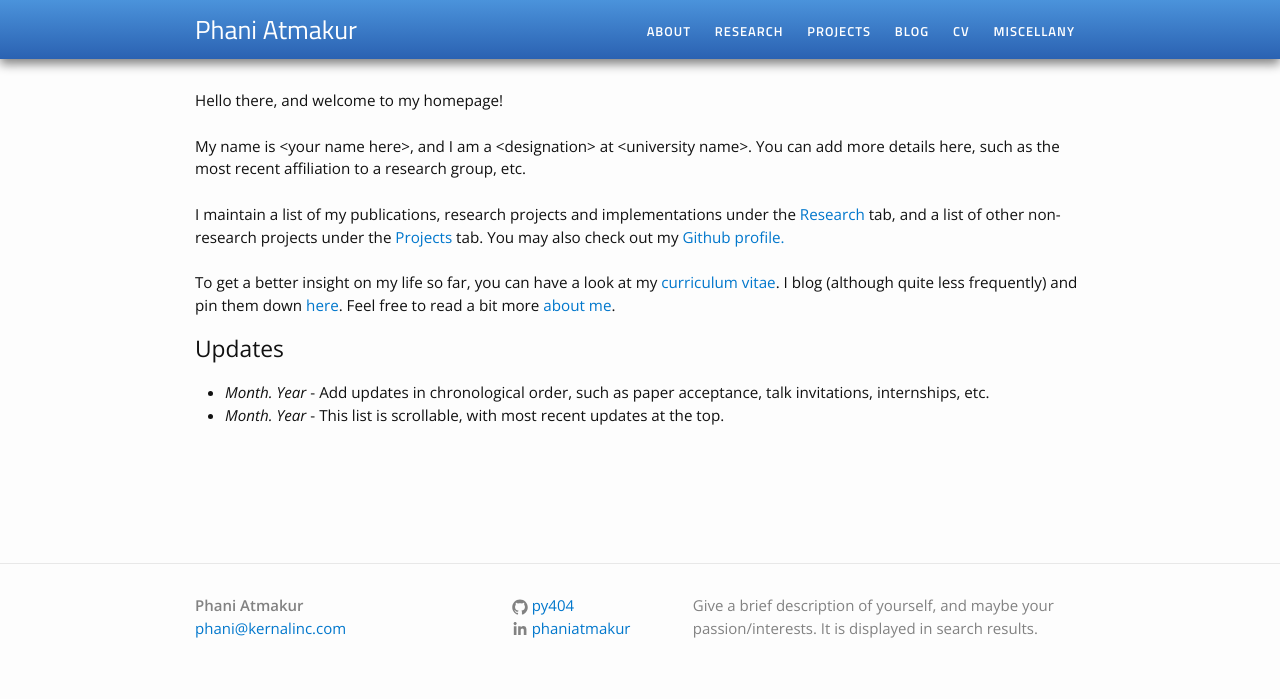
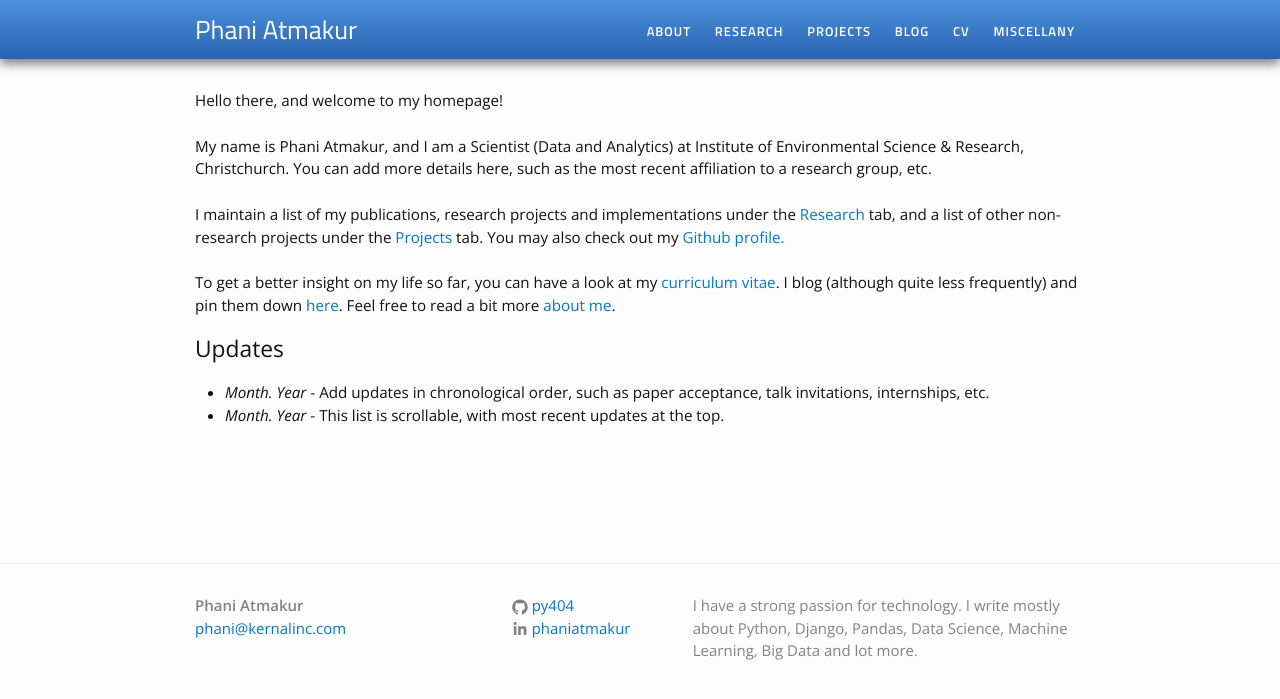
Before and after one commit to py404/py404.github.io, a Jekyll site: the page built from index.html, in a window 1280 px wide. Shown: the top 699 px of the page. Built offline with Jekyll 4.4.1, drawn with Linux system fonts in a browser that asks for light colours.

Commit message:
Updated root index path

```diff
--- a/_config.yml
+++ b/_config.yml
@@ -3,13 +3,12 @@ title: Phani Atmakur
 general_email: phani@kernalinc.com
 
 description: > # this means to ignore newlines until "baseurl:"
-  Give a brief description of yourself, and maybe your passion/interests. It is displayed in search results.
+  I have a strong passion for technology. I write mostly about Python, Django, Pandas, Data Science, Machine Learning, Big Data and lot more.
 
-baseurl: "/academic-portfolio" # the subpath of your site, e.g. /blog/
+baseurl: "" # the subpath of your site, e.g. /blog/
 
 url: "https://py404.github.io" # the base hostname & protocol for your site
 
-# twitter_username: jekyllrb
 github_username: py404
 linkedin_username: phaniatmakur
 # feel free to add other links here; you will have to add the SVG icon in _layouts/footer.html
--- a/index.html
+++ b/index.html
@@ -4,7 +4,7 @@ layout: default
 
 <div class="home">
 
-<p>Hello there, and welcome to my homepage!<br><br>My name is &lt;your name here&gt;, and I am a &lt;designation&gt; at &lt;university name&gt;. You can add more details here, such as the most recent affiliation to a research group, etc.<br><br>
+<p>Hello there, and welcome to my homepage!<br><br>My name is Phani Atmakur, and I am a Scientist (Data and Analytics) at Institute of Environmental Science & Research, Christchurch.  You can add more details here, such as the most recent affiliation to a research group, etc.<br><br>
 
 I maintain a list of my publications, research projects and implementations under the <a href="/research/">Research</a> tab, and a list of other non-research projects under the <a href="/projects">Projects</a> tab. You may also check out my <a href="">Github profile.</a><br><br>
 
```
Also changed, not shown: README.md, 1 other file.
